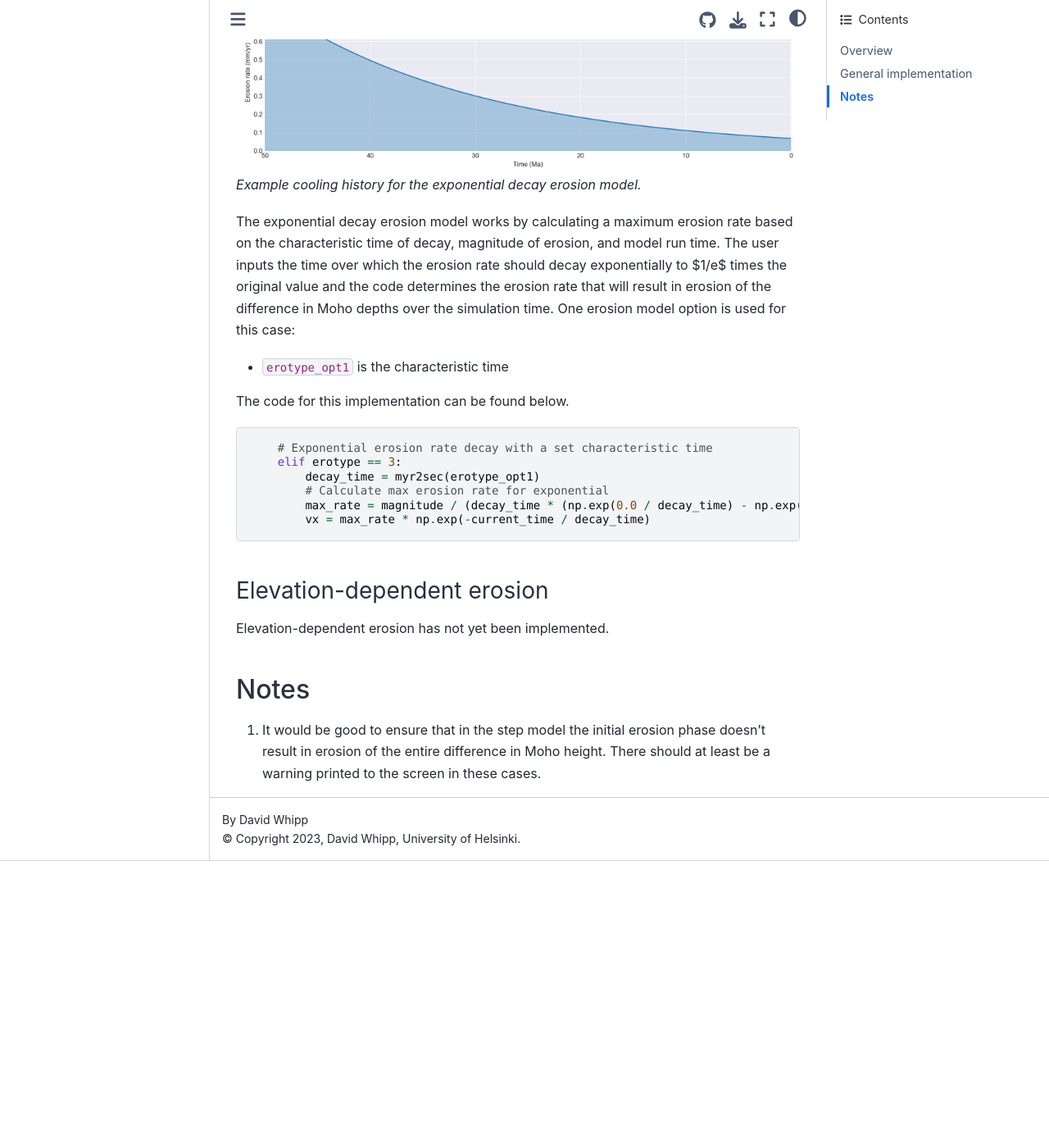
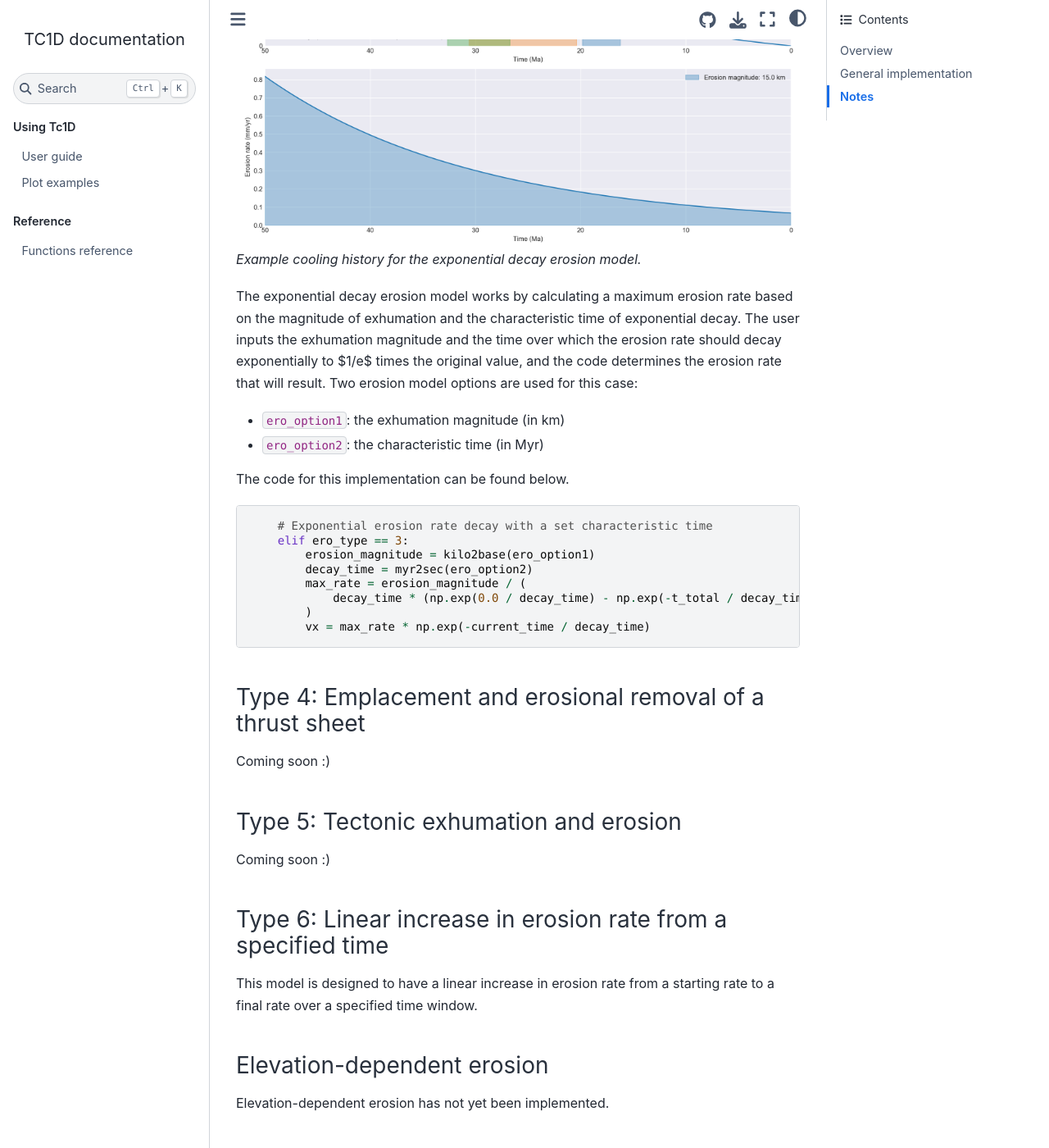
Before and after one commit to HUGG/TC1D, a Sphinx documentation site: the page built from docs/source/erosion-models.md, in a window 1280 px wide and 1400 px high, scrolled down 3487 px. Shown: the whole window at 82% size. Built offline with Sphinx 7.4.7 and the Sphinx Book theme 1.1.4, drawn with Linux system fonts in a browser that asks for light colours; before the commit the page ends 4537 px from its top, so only the background shows below that; some of the changed text lies outside the part shown.

Commit message:
Update erosion model documentation

````diff
--- a/docs/source/erosion-models.md
+++ b/docs/source/erosion-models.md
@@ -10,6 +10,7 @@
 3. Exponential decay
 4. Emplacement and erosional removal of a thrust sheet
 5. Tectonic exhumation and erosion
+6. Linear increase in erosion rate from a specified starting time
 
 Below is a general description of how erosion is implemented in the code as well as details about how each option works.
 
@@ -35,16 +36,19 @@
   - `3` = Exponential decay
   - `4` = Thrust sheet emplacement/erosion
   - `5` = Tectonic exhumation and erosion
+  - `6` = Linear rate change
 - `ero_option1`, `ero_option2`, `...`: Optional parameters depending on the selected erosion model
 
 Details about the implementation of the erosion model options can be found below.
 
-### Constant erosion rate
+### Type 1: Constant erosion rate
 
 ![Constant erosion rate model example](png/cooling_hist_erotype1.png)<br/>
 *Example cooling history for the constant erosion rate erosion model.*
 
-The constant erosion rate case is the simplest option. Here, the return value `vx` is simply the erosion magnitude divided by the simulation time. In Python this is
+The constant erosion rate case is the simplest option.
+Here, the return value `vx` is simply the erosion magnitude divided by the simulation time.
+In Python this is
 
 ```python
 # Constant erosion rate
@@ -54,51 +58,72 @@
 
 where `ero_option1` is the erosion magnitude in km.
 
-### Constant rate with a step-function change at a specified time
+### Type 2: Constant rate with a step-function change at a specified time
 
 ![Step-function change in erosion rate model example](png/cooling_hist_erotype2.png)<br/>
 *Example cooling history for the constant rate with a step-function change at a specified time erosion model.*
 
-The constant rate with a step-function change at a specified time model works similarly to the constant erosion case above, except that the user specifies the initial erosion rate and duration, while the second phase of erosion will be calculated based on the remaining erosion magnitude. Thus, there are some additional options in this model:
+The constant rate with a step-function change at a specified time model is designed to have a first phase of exhumation followed by a second.
+The magnitude of exhumation for each phase is specified separately, as is the transition time.
+The parameters used in this case are:
 
-- `erotype_opt1` is the initial erosion rate
-- `erotype_opt2` is the time of the transition in erosion rates
+- `ero_option1`: the exhumation magnitude (in km) for the first phase
+- `ero_option2`: the time of the transition in erosion rate
+- `ero_option3`: the exhumation magnitude (in km) for the second phase
 
 The code for this implementation can be found below.
 
 ```python
     # Constant erosion rate with a step-function change at a specified time
-    elif erotype == 2:
-        init_rate = mmyr2ms(erotype_opt1)
-        rate_change_time = myr2sec(erotype_opt2)
-        remaining_magnitude = magnitude - (init_rate * rate_change_time)
+    elif ero_type == 2:
+        rate_change_time = myr2sec(ero_option2)
+        init_rate = kilo2base(ero_option1) / rate_change_time
+        final_rate = kilo2base(ero_option3) / (t_total - rate_change_time)
         # First stage of erosion
         if current_time < rate_change_time:
             vx = init_rate
         # Second stage of erosion
         else:
-            vx = remaining_magnitude / (t_total - rate_change_time)
+            vx = final_rate
 ```
 
-### Exponential decay
+### Type 3: Exponential decay
 
 ![Exponential decay in erosion rate model example](png/cooling_hist_erotype3.png)<br/>
 *Example cooling history for the exponential decay erosion model.*
 
-The exponential decay erosion model works by calculating a maximum erosion rate based on the characteristic time of decay, magnitude of erosion, and model run time. The user inputs the time over which the erosion rate should decay exponentially to $1/e$ times the original value and the code determines the erosion rate that will result in erosion of the difference in Moho depths over the simulation time. One erosion model option is used for this case:
+The exponential decay erosion model works by calculating a maximum erosion rate based on the magnitude of exhumation and the characteristic time of exponential decay.
+The user inputs the exhumation magnitude and the time over which the erosion rate should decay exponentially to $1/e$ times the original value, and the code determines the erosion rate that will result.
+Two erosion model options are used for this case:
 
-- `erotype_opt1` is the characteristic time
+- `ero_option1`: the exhumation magnitude (in km)
+- `ero_option2`: the characteristic time (in Myr)
 
 The code for this implementation can be found below.
 
 ```python
     # Exponential erosion rate decay with a set characteristic time
-    elif erotype == 3:
-        decay_time = myr2sec(erotype_opt1)
-        # Calculate max erosion rate for exponential
-        max_rate = magnitude / (decay_time * (np.exp(0.0 / decay_time) - np.exp(-t_total / decay_time)))
+    elif ero_type == 3:
+        erosion_magnitude = kilo2base(ero_option1)
+        decay_time = myr2sec(ero_option2)
+        max_rate = erosion_magnitude / (
+            decay_time * (np.exp(0.0 / decay_time) - np.exp(-t_total / decay_time))
+        )
         vx = max_rate * np.exp(-current_time / decay_time)
 ```
+
+### Type 4: Emplacement and erosional removal of a thrust sheet
+
+Coming soon :)
+
+### Type 5: Tectonic exhumation and erosion
+
+Coming soon :)
+
+### Type 6: Linear increase in erosion rate from a specified time
+
+This model is designed to have a linear increase in erosion rate from a starting rate to a final rate over a specified time window.
+
 
 ### Elevation-dependent erosion
 
````
